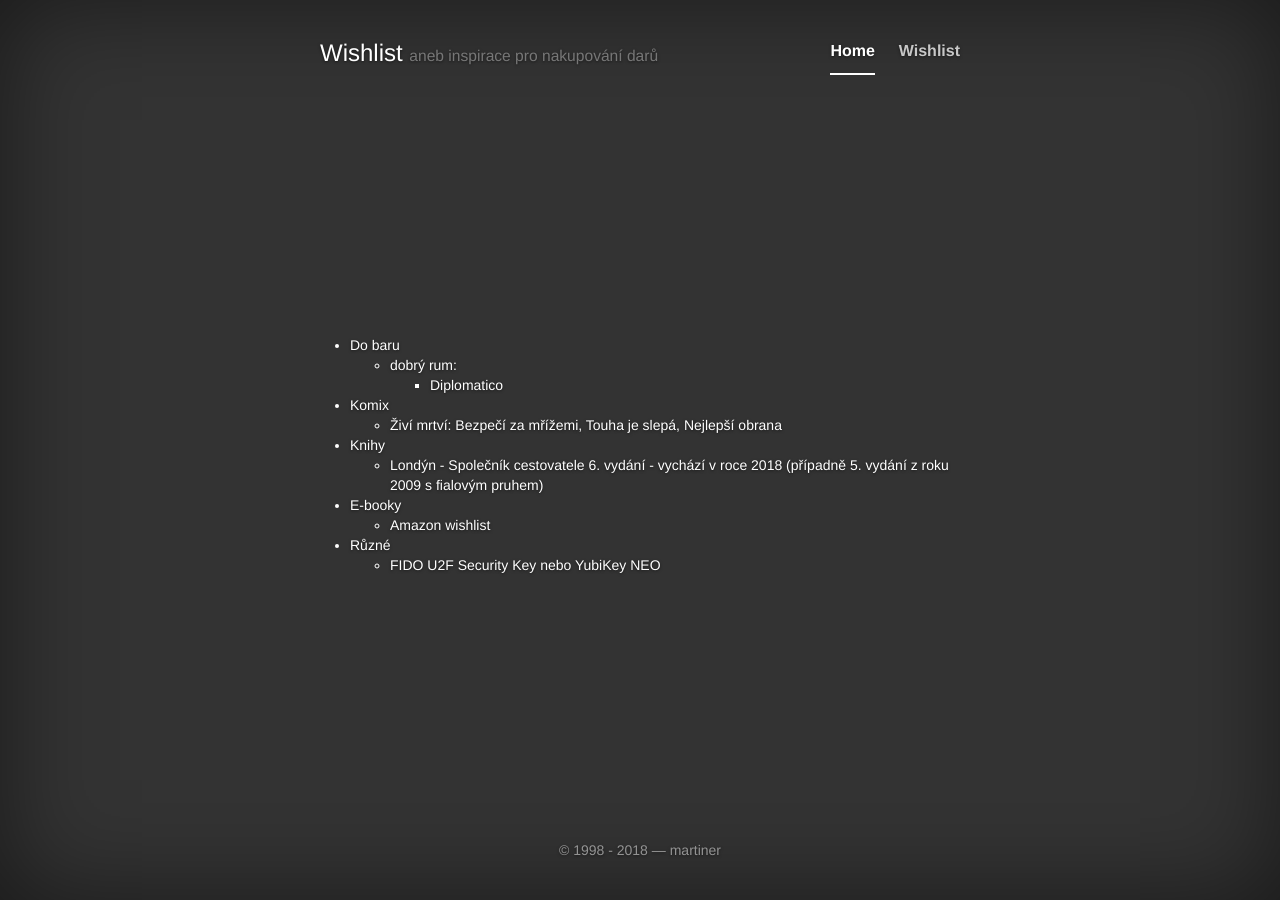
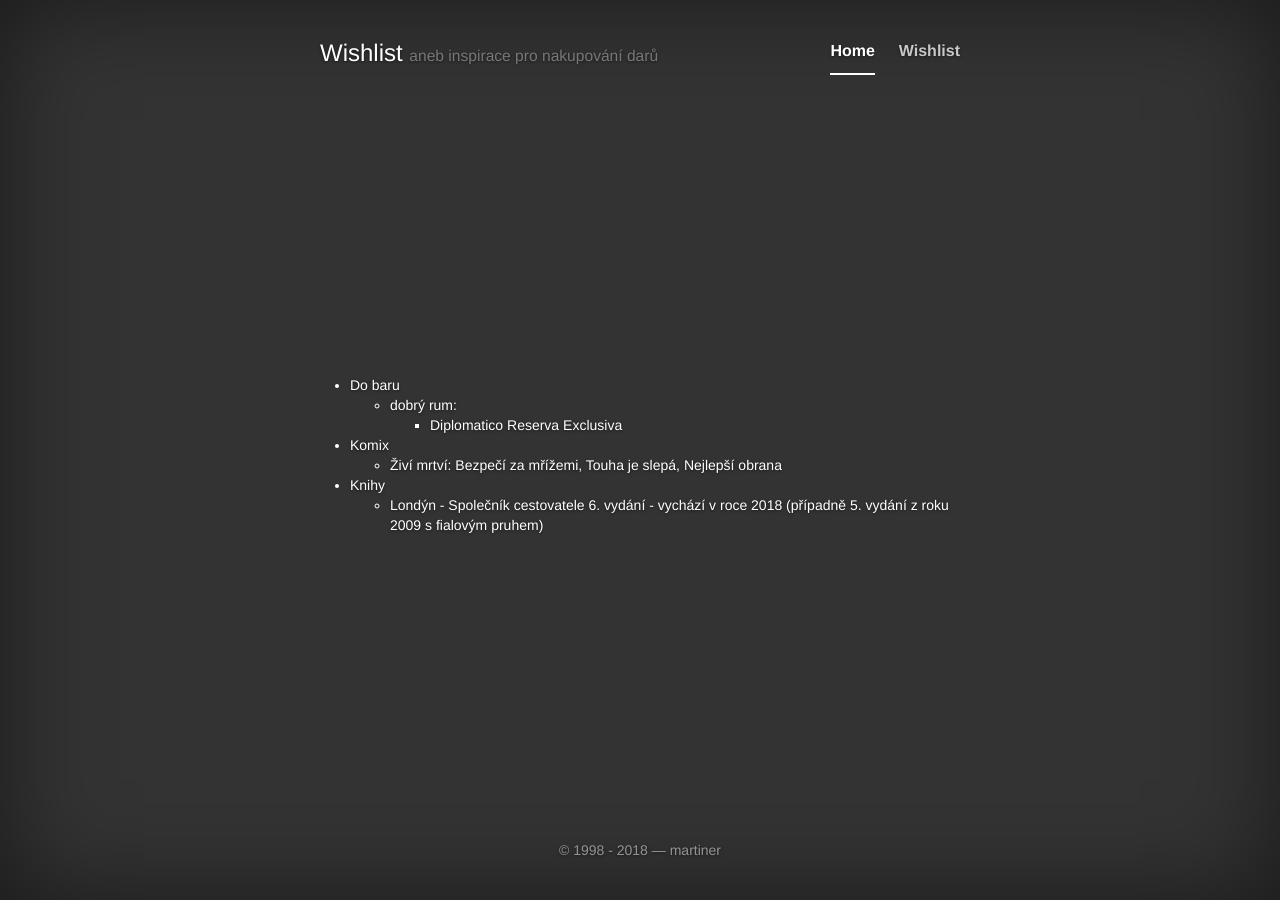
Before and after one commit to martiner/martiner.github.com, a Jekyll site: the page built from wishlist.html, in a window 1280 px wide. Built offline with Jekyll 4.4.1, drawn with Linux system fonts in a browser that asks for light colours; nearby versions of some CDN libraries.

Commit message:
chg: update wishlist

```diff
--- a/wishlist.html
+++ b/wishlist.html
@@ -8,7 +8,7 @@ redirect_from: /wishlist/
 <li>Do baru<ul>
 	<li>dobrý rum:
 	<ul>
-	<li><a href="https://sortiment.makro.cz/cs/search/?q=diplomatico">Diplomatico</a></li>
+	<li><a href="https://sortiment.makro.cz/cs/search/?q=diplomatico+reserva+exclusiva">Diplomatico Reserva Exclusiva</a></li>
 	<!--<li><a href="https://sortiment.makro.cz/cs/search/?q=zacapa">Zacapa</a></li>-->
 	<!--<li><a href="https://sortiment.makro.cz/cs/search/?q=dictador">Dictador</a>)</li>-->
 	</ul>
@@ -29,7 +29,7 @@ redirect_from: /wishlist/
 	</li>
 	</ul></li>
 
-<li>E-booky<ul>
+<!--<li>E-booky<ul>
 	<li><a href="http://amzn.com/w/F3YFWLIZYCWX">Amazon wishlist</a></li>
 	</ul></li>
 
@@ -38,11 +38,11 @@ redirect_from: /wishlist/
 	</ul></li>-->
 
 
-<li>Různé<ul>
+<!--<li>Různé<ul>
 	<li><a href="http://www.amazon.com/gp/product/B00NLKA0D8">FIDO U2F Security Key</a> nebo
 	    <a href="http://www.amazon.com/Yubico-Y-072-YubiKey-NEO/dp/B00LX8KZZ8">YubiKey NEO</a>
 	</li>
-	</ul></li>
+	</ul></li>-->
 
 <!--
 <li>xxx<ul>
```
